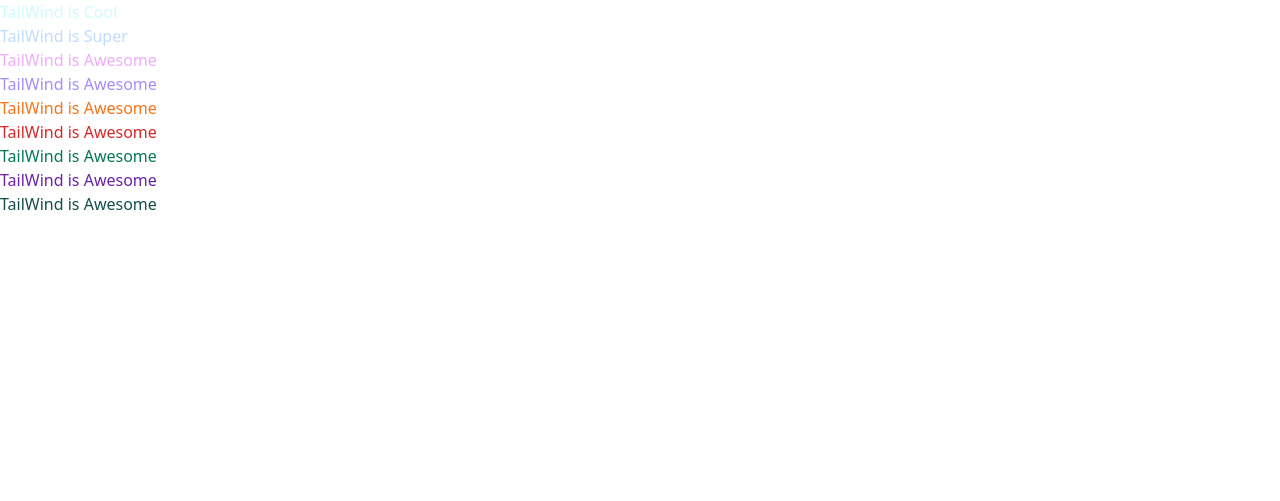
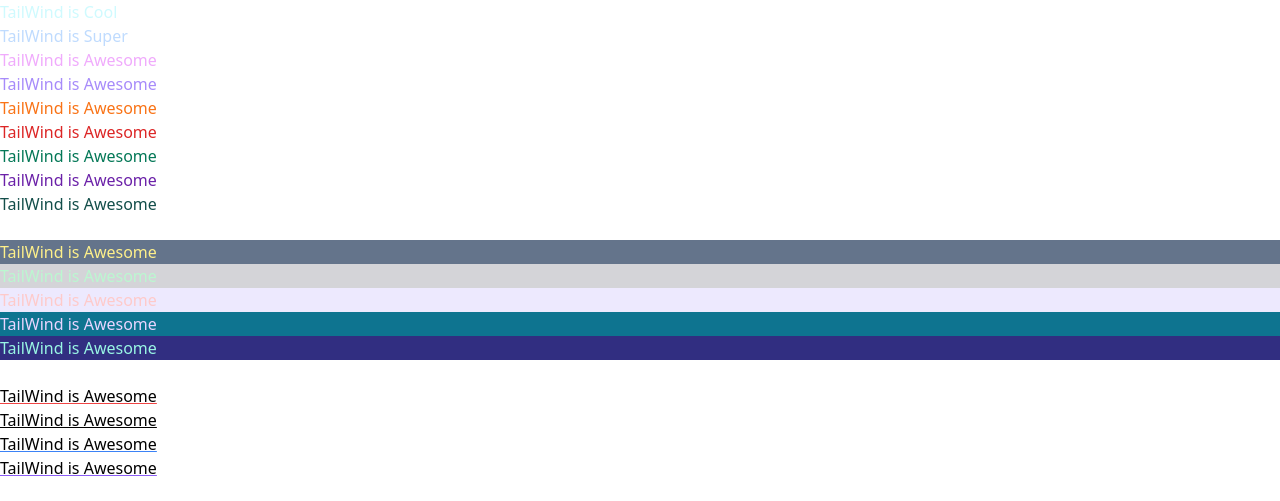
Before and after one commit to Rbravolibtech/Tailwind-Colors, a plain HTML site: page index.html in a window 1280 px wide. Drawn offline with nearby package versions, Linux system fonts and the light colour scheme.

Commit message:
tailwind classes
added underline text and background color to text

```diff
--- a/index.html
+++ b/index.html
@@ -12,23 +12,37 @@
     <!-- white, black, red, green, blue, orange, yellow, purple, lime, emerald, teal, cyan, indigo, violet, fuchsia, pink, rose, sky, gray, slate, zinc, neutral, stone, amber,  -->
 
     <!-- Text Colors -->
-    <p class="text-cyan-100">TailWind is Cool</p>
+
+     <p class="text-cyan-100">TailWind is Cool</p>
     <p class="text-blue-200">TailWind is Super</p>
     <p class="text-fuchsia-300">TailWind is Awesome</p>
     <p class="text-violet-400">TailWind is Awesome</p>
     <p class="text-orange-500">TailWind is Awesome</p>
-    <p class="text-red-600 ">TailWind is Awesome</p>
+    <p class="text-red-600">TailWind is Awesome</p>
     <p class="text-emerald-700">TailWind is Awesome</p>
     <p class="text-purple-800">TailWind is Awesome</p>
     <p class="text-teal-900">TailWind is Awesome</p>
+    <br>
 
     <!-- Background Colors -->
 
-    <!-- Text Underline -->
+    <p class="bg-slate-500 text-yellow-200">TailWind is Awesome</p>
+    <p class="bg-zinc-300 text-green-200">TailWind is Awesome</p>
+    <p class="bg-violet-100 text-red-200">TailWind is Awesome</p>
+    <p class="bg-cyan-700 text-purple-200">TailWind is Awesome</p>
+    <p class="bg-indigo-900 text-teal-200">TailWind is Awesome</p>
+    <br>
 
     <!-- Border Colors -->
 
+    <p class="underline decoration-red-500">TailWind is Awesome</p>
+    <p class="underline decoration-black-500">TailWind is Awesome</p>
+    <p class="underline decoration-blue-500">TailWind is Awesome</p>
+    <p class="underline decoration-violet-500">TailWind is Awesome</p>
+    <br>
     <!-- Divide Colors -->
+
+    <input type="text">
 
     <!-- Outline Colors -->
 
```
